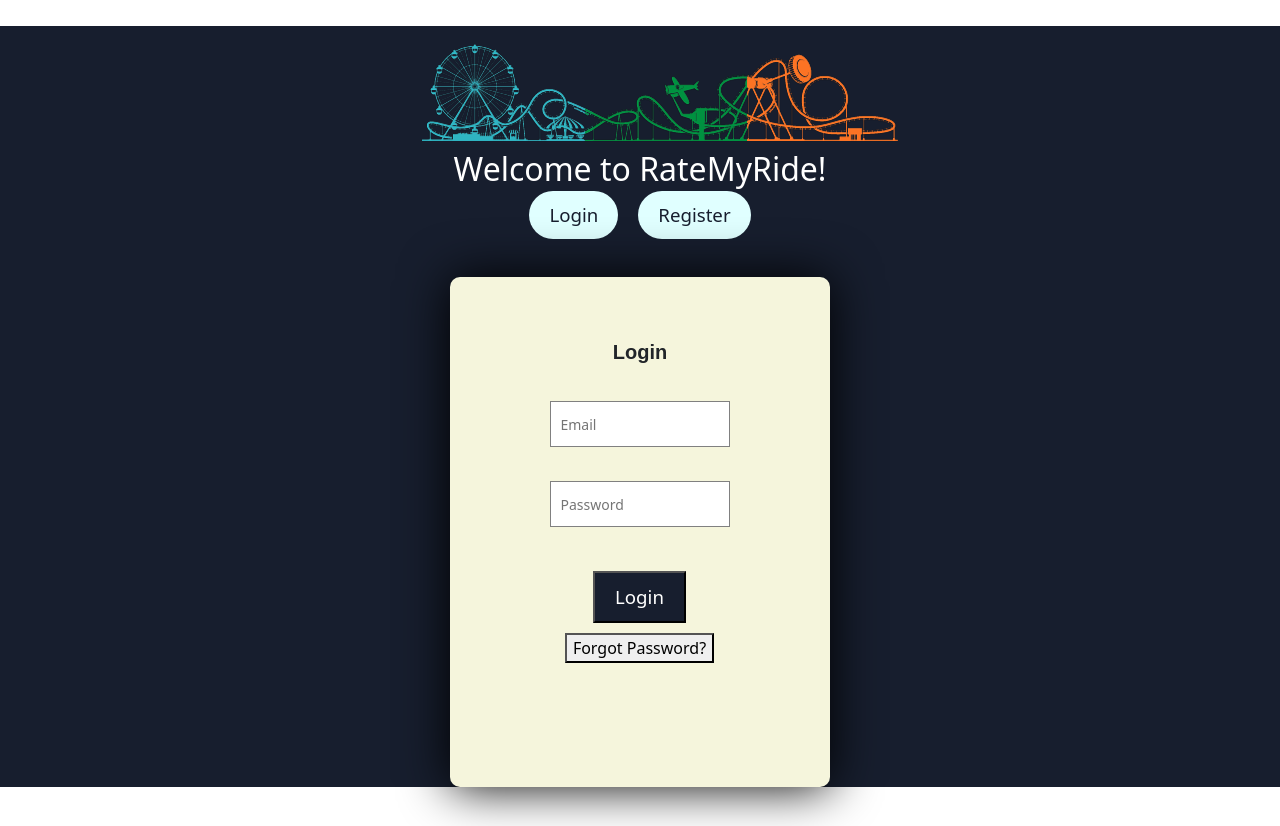
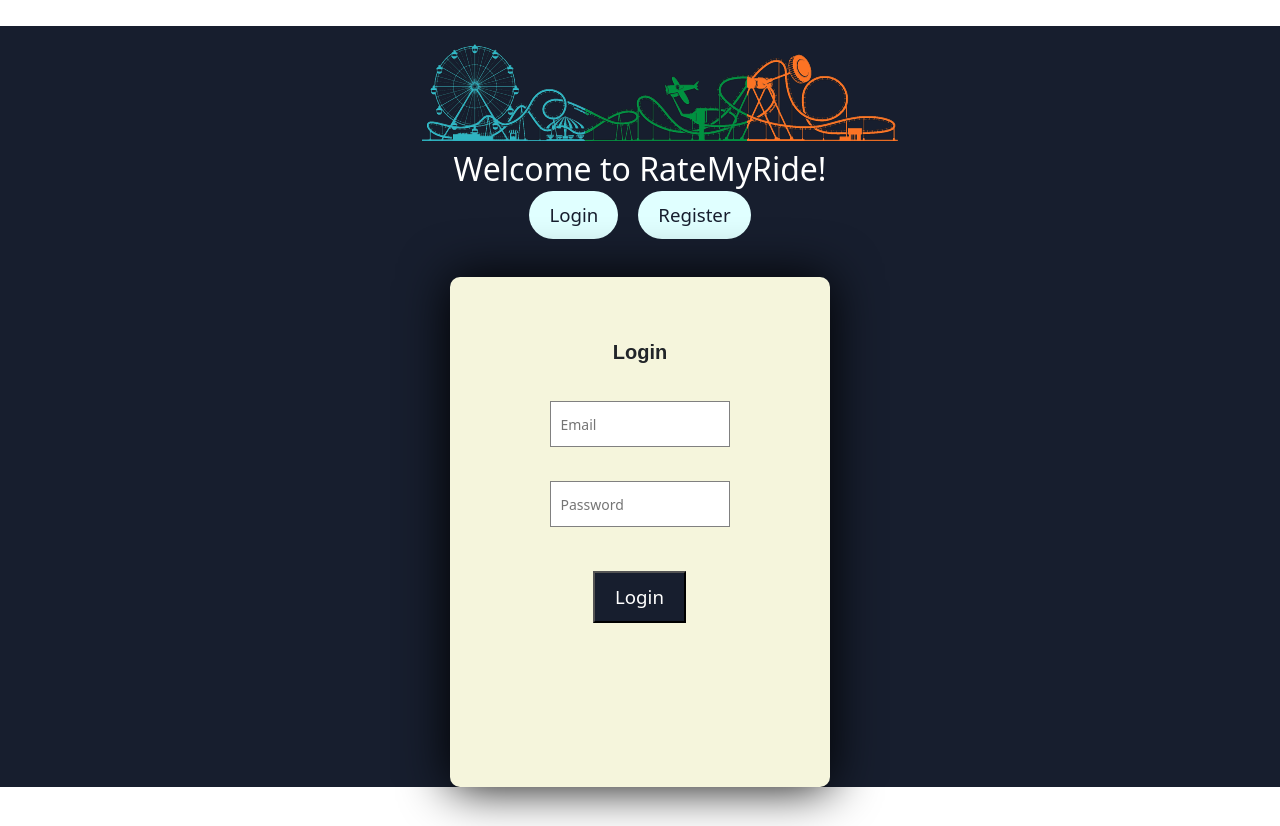
Before and after one commit to harshinioruganti/RateMyRide, a React (Create React App) app in the folder frontend/: page / in a window 1280 px wide. Built offline with nearby package versions, Linux system fonts and the light colour scheme.

Commit message:
Removing password reset button

```diff
--- a/frontend/src/components/Login.js
+++ b/frontend/src/components/Login.js
@@ -81,9 +81,9 @@ function Login()
                     ref={(c) => loginPassword = c}/><br />
                 <button type="submit"  id="loginButton" className="login-button" value = "Login"
                     onClick={doLogin}>Login</button>
-                <button type="button" className="reset-button" onClick={handlePasswordReset}>
+                {/*<button type="button" className="reset-button" onClick={handlePasswordReset}>
                     Forgot Password?
-                </button>
+                </button>*/}
                 <span id="loginResult" className='login-result'>{message}</span>
             </form>
         </div>
```
